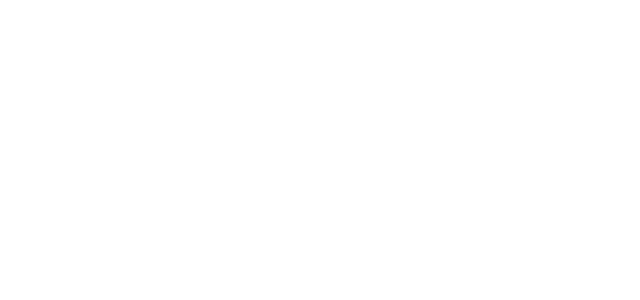
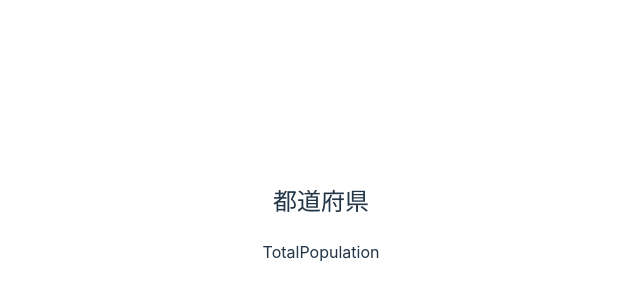
Before and after one commit to daxi0823/yumemi_exam, a React (Vite) app in the folder react-lesson/: page / in a window 1280 px wide. Shown: the part 186-486 px from the top of the page, without its empty margins (319-959 px from the left). Built offline with nearby package versions, Linux system fonts and the light colour scheme.

Commit message:
install react router

```diff
--- a/react-lesson/package.json
+++ b/react-lesson/package.json
@@ -3,7 +3,7 @@
   "private": true,
   "version": "0.0.0",
   "type": "module",
-  "homepage":"/app",
+  "homepage": "/",
   "scripts": {
     "dev": "vite",
     "build": "vite build",
--- a/react-lesson/src/App.tsx
+++ b/react-lesson/src/App.tsx
@@ -2,15 +2,29 @@
 import reactLogo from "./assets/react.svg";
 import viteLogo from "/vite.svg";
 import "./App.css";
-import { BrowserRouter } from "react-router-dom";
+import { BrowserRouter, Routes, Route } from "react-router-dom";
+import { TotalPopulation } from "./components/TotalPopulationGraph";
+import { YoungPopulation } from "./components/YoungPopulationGraph";
+import { ElderlyPopulation } from "./components/ElderlyPopulationGraph";
+import { ProductivePopulation } from "./components/ProductivePopulationGraph";
 
 function App() {
-  const [count, setCount] = useState <number> (0);
+  const [count, setCount] = useState<number>(0);
 
   return (
-    <BrowserRouter basename="/app">
-      <div>
-      </div>
+    <BrowserRouter basename="/">
+			<div>
+				<h2>都道府県</h2>
+				<div>
+					{/* チェックボックス */}
+				</div>
+			</div>
+			<Routes>
+        <Route path='/' element={<TotalPopulation/>} />
+        <Route path='young' element={<YoungPopulation />} />
+        <Route path='elderly' element={<ElderlyPopulation />} />
+        <Route path='productive' element={<ProductivePopulation />} />
+			</Routes>
     </BrowserRouter>
   );
 }
--- /dev/null
+++ b/react-lesson/src/components/ElderlyPopulationGraph.tsx
@@ -0,0 +1,7 @@
+export const ElderlyPopulation = () => {
+	return (
+		<div>
+			ElderlyPopulation
+		</div>
+	)
+}
--- /dev/null
+++ b/react-lesson/src/components/ProductivePopulationGraph.tsx
@@ -0,0 +1,7 @@
+export const ProductivePopulation = () => {
+	return (
+		<div>
+			ProductivePopulation
+		</div>
+	)
+}
--- /dev/null
+++ b/react-lesson/src/components/TotalPopulationGraph.tsx
@@ -0,0 +1,7 @@
+export const TotalPopulation = () => {
+	return (
+		<div>
+			TotalPopulation
+		</div>
+	)
+}
--- /dev/null
+++ b/react-lesson/src/components/YoungPopulationGraph.tsx
@@ -0,0 +1,7 @@
+export const YoungPopulation = () => {
+	return (
+		<div>
+			YoungPopulation
+		</div>
+	)
+}
--- a/react-lesson/src/svg.d.ts
+++ b/react-lesson/src/svg.d.ts
@@ -1,4 +1,4 @@
-declare module '*.svg' {
-	const content: any;
-	export default content;
+declare module "*.svg" {
+  const content: any;
+  export default content;
 }
```
Also changed, not shown: react-lesson/tsconfig.json (+9 -10 lines).
